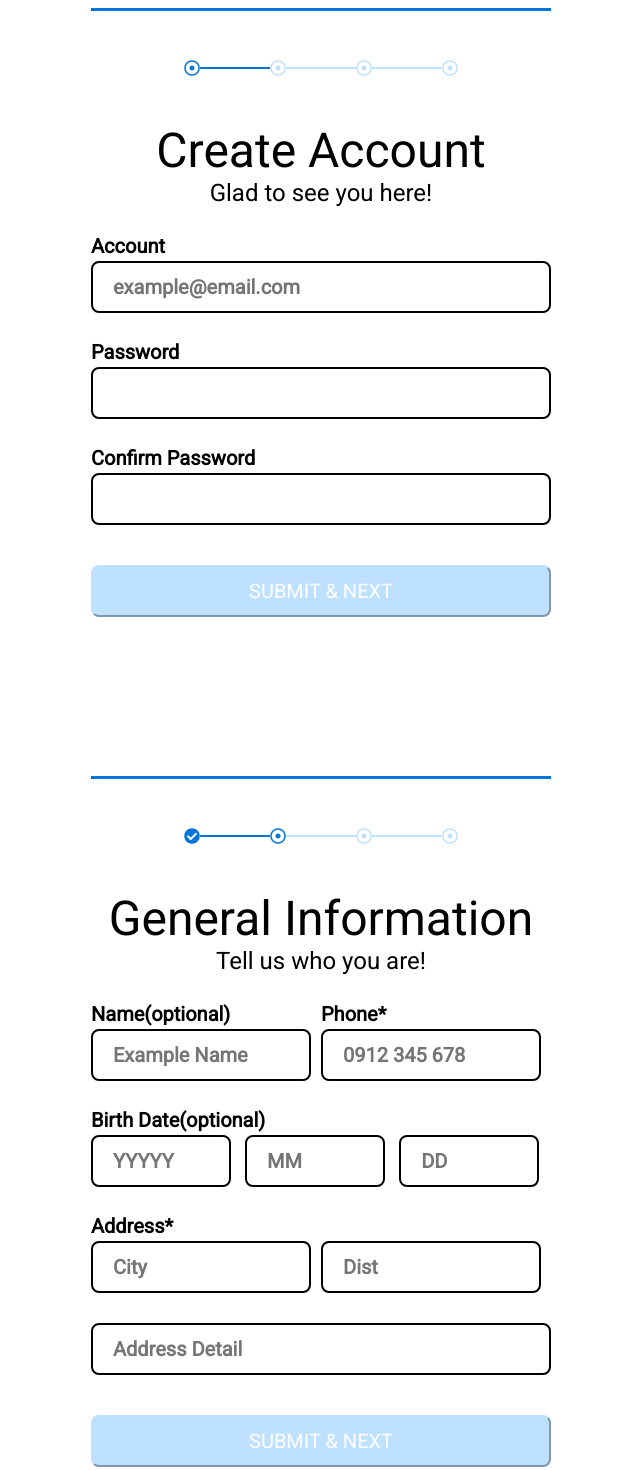
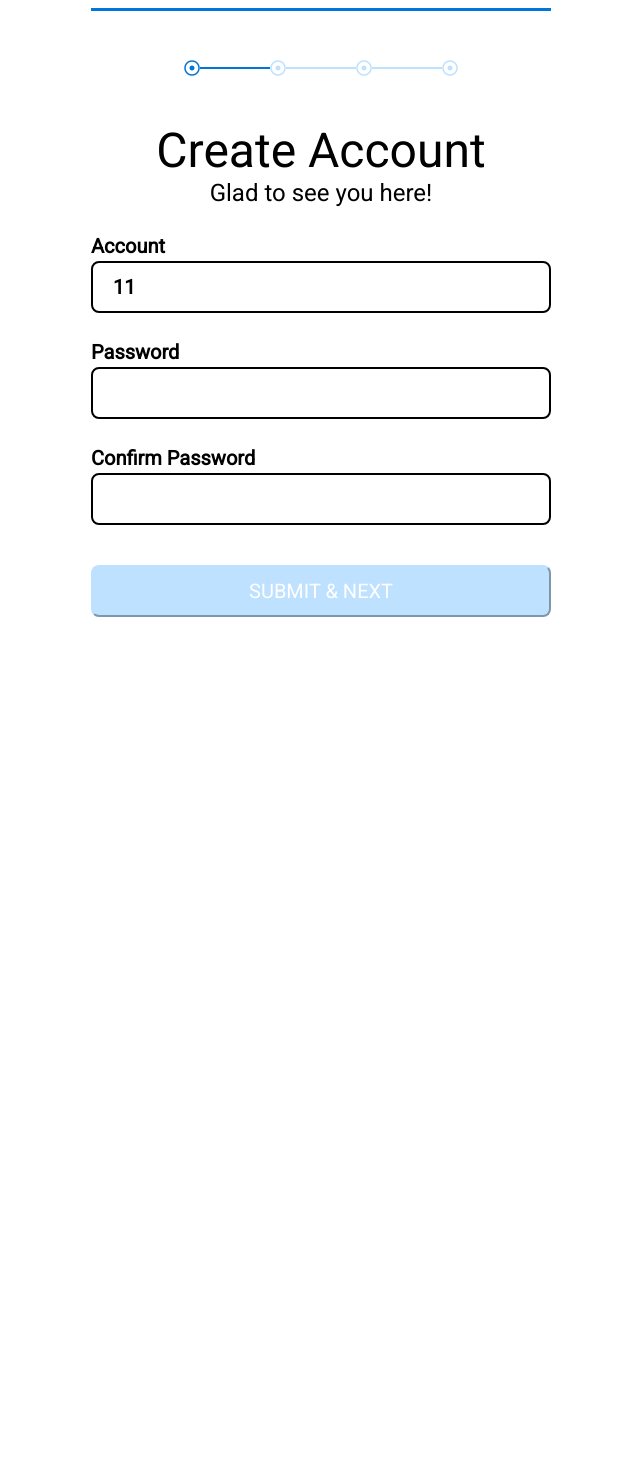
Before and after one commit to Julian-Chu/ng-F2ELab-week6-Validation, an Angular app: page / in a window 1280 px wide. Shown: the top 1470 px of the page, without its empty margins (319-959 px from the left). After the commit the page ends 800 px from the top, so only its background shows below. Built offline with nearby package versions, Linux system fonts and the light colour scheme.

Commit message:
add map form data to data model

```diff
--- a/src/app/app.component.html
+++ b/src/app/app.component.html
@@ -1,7 +1,9 @@
 <!--The content below is only a placeholder and can be replaced.-->
-<app-page-create-account></app-page-create-account>
-<app-page-general-information></app-page-general-information>
-<app-page-update-profile-picture></app-page-update-profile-picture>
+<ng-container [ngSwitch]="page">
+  <app-page-create-account *ngSwitchCase="1" (toNextPage)="onNextPage($event)"></app-page-create-account>
+  <app-page-general-information *ngSwitchCase="2" (toNextPage)="onNextPage($event)"></app-page-general-information>
+  <app-page-update-profile-picture *ngSwitchCase="3" (toNextPage)="onNextPage($event)"></app-page-update-profile-picture>
 
-<app-page-payment></app-page-payment>
-<app-page-congratulation></app-page-congratulation>
+  <app-page-payment *ngSwitchCase="4" (toNextPage)="onNextPage($event)"></app-page-payment>
+  <app-page-congratulation *ngSwitchCase="5" (toNextPage)="onNextPage($event)"></app-page-congratulation>
+</ng-container>
--- a/src/app/app.component.ts
+++ b/src/app/app.component.ts
@@ -1,10 +1,20 @@
-import { Component } from '@angular/core';
+import { User } from "./models";
+import { Component } from "@angular/core";
 
 @Component({
-  selector: 'app-root',
-  templateUrl: './app.component.html',
-  styleUrls: ['./app.component.css']
+  selector: "app-root",
+  templateUrl: "./app.component.html",
+  styleUrls: ["./app.component.css"]
 })
 export class AppComponent {
-  title = 'app';
+  title = "app";
+  page = 1;
+  user = new User();
+  onNextPage(data: Array<any>) {
+    this.page++;
+    Object.keys(data).map(key => {
+      this.user[key] = data[key];
+    });
+    console.log(this.user);
+  }
 }
--- a/src/app/app.module.ts
+++ b/src/app/app.module.ts
@@ -1,6 +1,7 @@
 import { AppRoutingModule } from "./app-routing.module";
 import { BrowserModule } from "@angular/platform-browser";
 import { NgModule } from "@angular/core";
+import { ReactiveFormsModule } from "@angular/forms";
 
 import { AppComponent } from "./app.component";
 import { PageCreateAccountComponent } from "./page-create-account/page-create-account.component";
@@ -18,7 +19,7 @@ import { PageCongratulationComponent } from "./page-congratulation/page-congratu
     PagePaymentComponent,
     PageCongratulationComponent
   ],
-  imports: [BrowserModule, AppRoutingModule],
+  imports: [BrowserModule, AppRoutingModule, ReactiveFormsModule],
   providers: [],
   bootstrap: [AppComponent]
 })
--- /dev/null
+++ b/src/app/models.ts
@@ -0,0 +1,12 @@
+export class User {
+  account: string;
+  password: string;
+
+  /**
+   *
+   */
+  constructor() {
+    this.account = null;
+    this.password = null;
+  }
+}
--- a/src/app/page-create-account/page-create-account.component.html
+++ b/src/app/page-create-account/page-create-account.component.html
@@ -17,20 +17,22 @@
     </div>
   </div>
   <div class="content Form">
+    <form [formGroup]="form" (submit)="goToNextPage()">
       <div class="input-field one-col">
         <label for="account">Account</label>
-      <input name="account" type="email" placeholder="example@email.com">
+        <input name="account" type="email" placeholder="example@email.com" formControlName="account">
       </div>
       <div class="input-field one-col">
         <label for="password">Password</label>
-      <input type="password" name="password">
+        <input type="password" name="password" formControlName="password">
       </div>
       <div class="input-field one-col">
         <label for="repassword">Confirm Password</label>
-      <input type="password" name="repassword">
+        <input type="password" name="repassword" formControlName="repassword">
+      </div>
+      <button class="one-col">SUBMIT & NEXT</button>
+    </form>
+
   </div>
 
 </div>
-  <button>SUBMIT & NEXT</button>
-
-</div>
--- a/src/app/page-create-account/page-create-account.component.ts
+++ b/src/app/page-create-account/page-create-account.component.ts
@@ -1,4 +1,5 @@
-import { Component, OnInit } from "@angular/core";
+import { Component, OnInit, Output, EventEmitter } from "@angular/core";
+import { FormGroup, FormBuilder, Validators } from "@angular/forms";
 
 @Component({
   selector: "app-page-create-account",
@@ -6,7 +7,20 @@ import { Component, OnInit } from "@angular/core";
   styleUrls: ["./page-create-account.component.css"]
 })
 export class PageCreateAccountComponent implements OnInit {
-  constructor() {}
+  form: FormGroup;
+  @Output() toNextPage = new EventEmitter();
+  constructor(private fb: FormBuilder) {}
 
-  ngOnInit() {}
+  ngOnInit() {
+    this.form = this.fb.group({
+      account: ["11", [Validators.required]],
+      password: null,
+      repassword: null
+    });
+  }
+
+  goToNextPage() {
+    console.log(this.form.value);
+    this.toNextPage.emit(this.form.value);
+  }
 }
```
Lines whose indentation alone changed are shown as unchanged.
